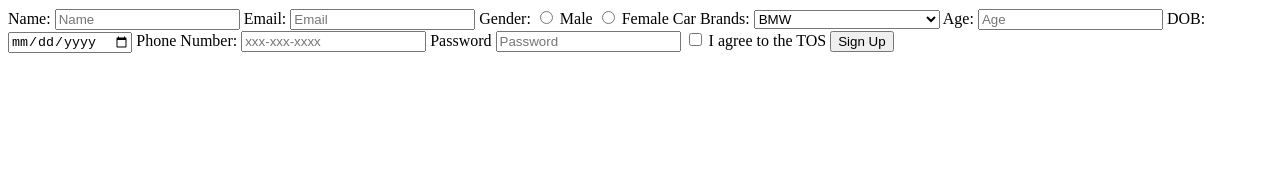
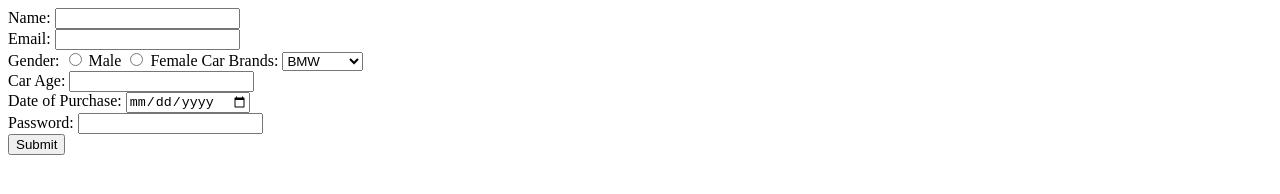
Before and after one commit to acciojob/car-insurance-form-SWETA2318, a website: page main.html in a window 1280 px wide. Drawn offline with Linux system fonts and the light colour scheme.

Commit message:
created a submission

```diff
--- a/main.html
+++ b/main.html
@@ -1,3 +1,5 @@
+<!DOCTYPE html>
+
 <html>
 
 <head>
@@ -6,48 +8,38 @@
 
 <body>
 	<!-- the entire body must be written by student -->
-	<form action="#" method="post">
-        <label for="name">Name:</label>
-        <input type="Text" id="name" name="name" placeholder="Name" required>
-
-        <label for="email">Email:</label>
-        <input type="Email" id="email" name="email" placeholder="Email" required>
-
-        <label>Gender:</label>
-        <input type="Radio" id="gender_m" name="gender" required>
-        <label for="gender_m">Male</label>
-        <input type="Radio" id="gender_f" name="gender" required>
-        <label for="gender_f">Female</label>
-
-        <label for="cars">Car Brands:</label>
-        <select id="cars" name="cars" required>
-            <option value="" disabled>--Please choose an option--</option>
-            <option value="bmw">BMW</option>
-            <option value="audi">Audi</option>
-            <option value="mercedes">Mercedes</option>
-        </select>
-
-        <label for="age">Age:</label>
-        <input type="Number" id="age" name="age" placeholder="Age" required>
-
-        <label for="dob">DOB:</label>
-        <input type="Date" id="dob" name="dob" required>
-
-        <label for="tel">Phone Number:</label>
-        <input type="Tel" id="tel" name="tel" pattern="[0-9]{3}-[0-9]{3}-[0-9]{4}" placeholder="xxx-xxx-xxxx">
-
-		<label for="password">Password</label>
-        <input type="Password" id="password" placeholder="Password" required>
-
-        <label for="tos"><input type="checkbox"heckbox" id="tos" name="tos" required>
-    I agree to the TOS</label>
-
-
-        <button type="submit">Sign Up</button>
-    </form>
     <script type="text/javascript" src="./script.js">
 </script>
 
-</body>
+<form action="/submit" method="post">
+        <label for="name">Name:</label>
+        <input type="text" id="name" name="name" required><br>
 
-</html>
+        <label for="email">Email:</label>
+        <input type="email" id="email" name="email" required><br>
+
+        <label>Gender:</label>
+        <input type="radio" id="male" name="gender" value="male" required>
+        <label for="male">Male</label>
+        <input type="radio" id="female" name="gender" value="female" required>
+        <label for="female">Female</label>
+
+
+        <label for="cars">Car Brands:</label>
+        <select id="cars" name="cars">
+            <option value="BMW">BMW</option>
+            <option value="Audi">Audi</option>
+            <option value="Mercedes">Mercedes</option>
+        </select><br>
+
+        <label for="carage">Car Age:</label>
+        <input type="number" id="carage" name="carage" required><br>
+
+        <label for="dop">Date of Purchase:</label>
+        <input type="date" id="dop" name="dop" required><br>
+
+        <label for="password">Password:</label>
+        <input type="password" id="password" name="password" required><br>
+
+        <button type="submit">Submit</button>
+    </form>
```
